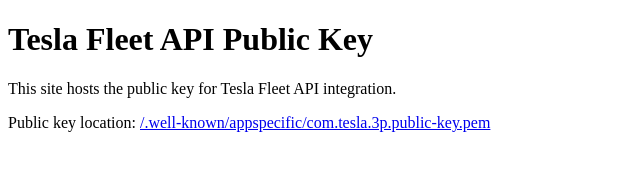
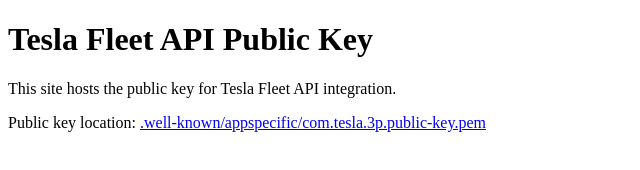
Before and after one commit to masontrang-dev/tesla-fleet-api, a plain HTML site: page index.html in a window 1280 px wide. Shown: the full height of the page, 0-640 px from the left. Drawn offline with Linux system fonts and the light colour scheme.

Commit message:
Fix HTML link text

```diff
--- a/index.html
+++ b/index.html
@@ -9,7 +9,7 @@
     <p>
       Public key location:
       <a href=".well-known/appspecific/com.tesla.3p.public-key.pem"
-        >/.well-known/appspecific/com.tesla.3p.public-key.pem</a
+        >.well-known/appspecific/com.tesla.3p.public-key.pem</a
       >
     </p>
   </body>
```
